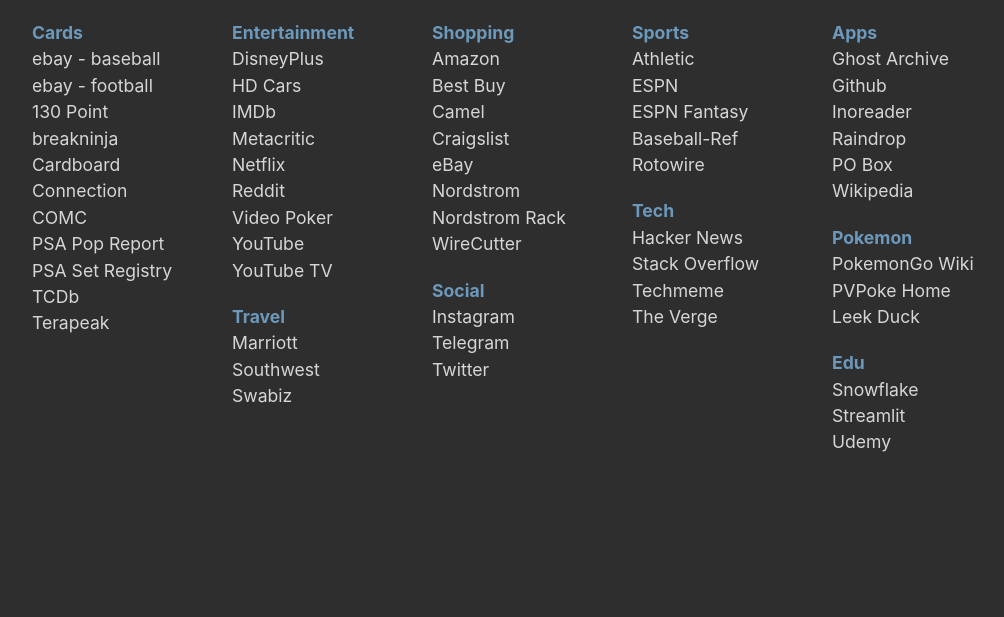
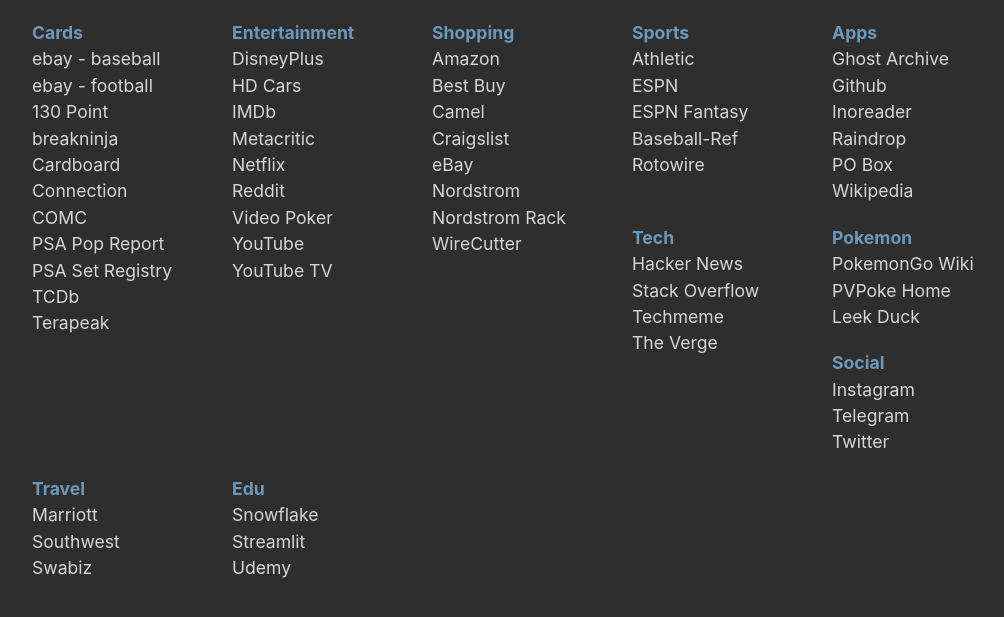
Before and after one commit to jimg72/jimg72.github.io, a Jekyll site: the page built from start.html, in a window 1280 px wide. Shown: the top 617 px of the page, without its empty margins (96-1100 px from the left). Built offline with Jekyll 4.4.1, drawn with Linux system fonts in a browser that asks for light colours.

Commit message:
another grid edit

```diff
--- a/_layouts/grid.html
+++ b/_layouts/grid.html
@@ -12,7 +12,7 @@
 </head>
 
 <body>
-    <div class="container" id="primary">
+    <div class="container">
         {{ content }}
     </div>
 
--- a/assets/css/style.css
+++ b/assets/css/style.css
@@ -40,7 +40,7 @@
 }
 
 /* clearfix */
-#primary:after {
+.grid:after {
     content: '';
     display: block;
     clear: both;
--- a/baseball.html
+++ b/baseball.html
@@ -4,7 +4,6 @@
 permalink: /baseball.html
 ---
 
-<div class="grid">
 {% for player in site.data.baseball01 %}
 <div class="grid-item">
     <ul>
@@ -33,4 +32,3 @@
     </ul>
 </div>
 {% endfor %}
-</div>
--- a/football.html
+++ b/football.html
@@ -3,6 +3,7 @@
 title: "Football Cards"
 permalink: /football.html
 ---
+
 <div class="grid">
     {% for player in site.data.football01 %}
     <div class="grid-item">
@@ -30,7 +31,9 @@
         </ul>
     </div>
     {% endfor %}
+</div>
 
+<div class="grid">
     {% for player in site.data.football02 %}
     <div class="grid-item">
         <ul>
--- a/start.html
+++ b/start.html
@@ -3,7 +3,7 @@
 title: "Start"
 permalink: /start.html
 ---
-<div class="grid">
+
 {% for bookmark in site.data.bookmarks %}
 <div class="grid-item">
     <ul class="list-unstyled">
@@ -14,4 +14,3 @@
     </ul>
 </div>
 {% endfor %}
-</div>
```
Lines whose indentation alone changed are shown as unchanged.
